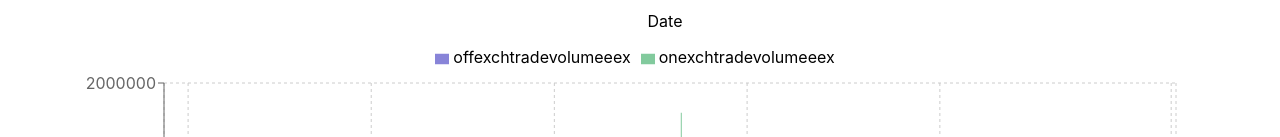
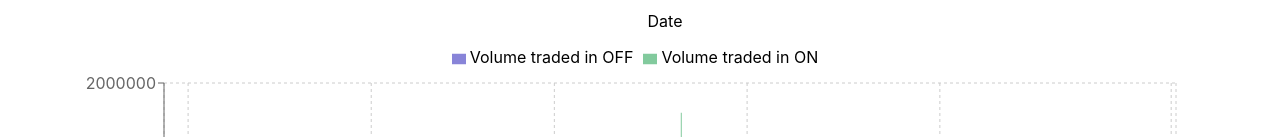
Before and after one commit to brendanmz/limpide-test-project, a React (Create React App) app: page / in a window 1280 px wide. Shown: the part 473-610 px from the top of the page. Built offline with nearby package versions, Linux system fonts and the light colour scheme.

Commit message:
Add bar names

```diff
--- a/src/SimpleBarChart.js
+++ b/src/SimpleBarChart.js
@@ -48,8 +48,16 @@ const SimpleBarChart = () => {
         />
         <Tooltip />
         <Legend verticalAlign='top' height={36} />
-        <Bar dataKey='offexchtradevolumeeex' fill='#8884d8' />
-        <Bar dataKey='onexchtradevolumeeex' fill='#82ca9d' />
+        <Bar
+          dataKey='offexchtradevolumeeex'
+          name='Volume traded in OFF'
+          fill='#8884d8'
+        />
+        <Bar
+          dataKey='onexchtradevolumeeex'
+          name='Volume traded in ON'
+          fill='#82ca9d'
+        />
       </BarChart>
     </ResponsiveContainer>
   )
```
